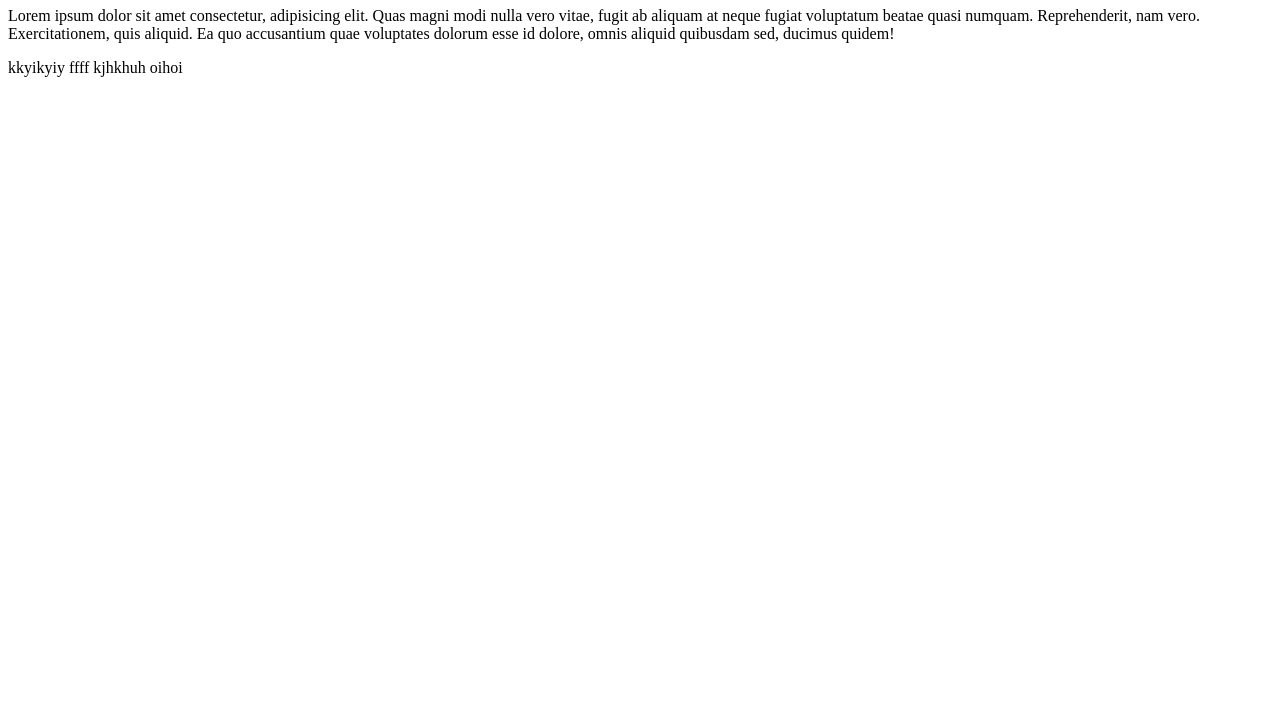
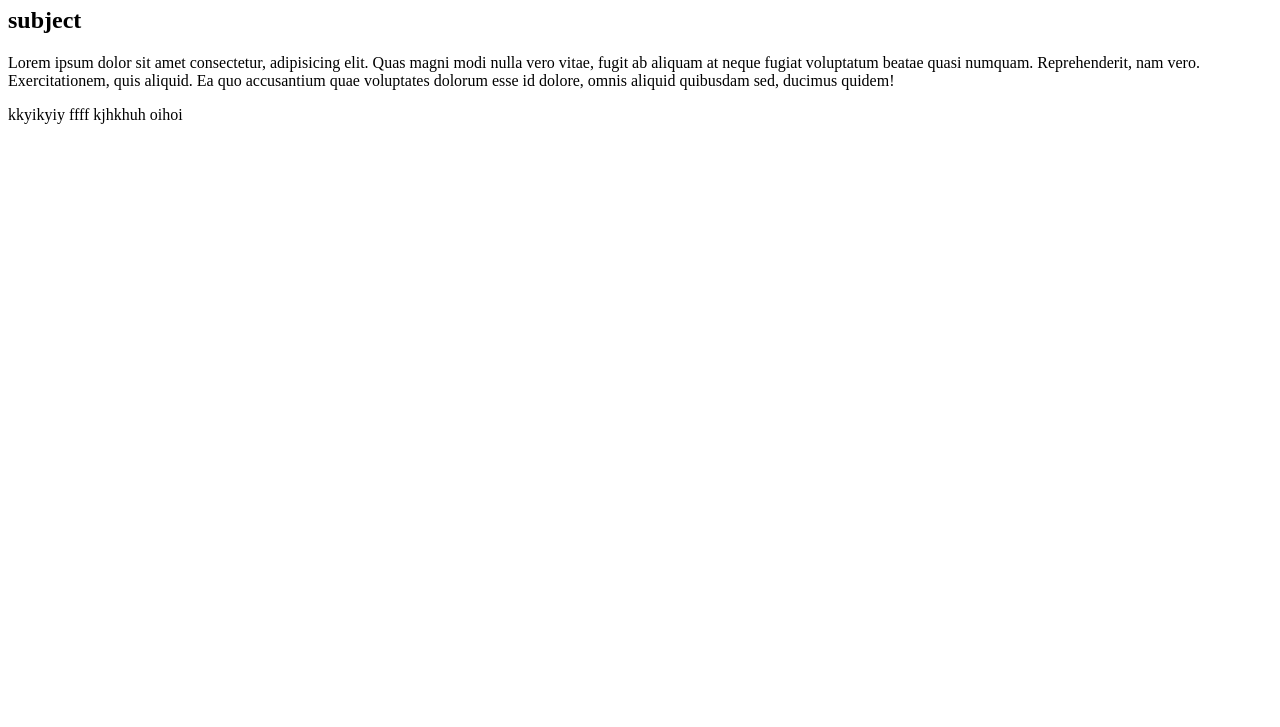
Before and after one commit to kumarsushilroy/testing1, a plain HTML site: page index.html in a window 1280 px wide. Shown: the part 73-800 px from the top of the page. Drawn offline with Linux system fonts and the light colour scheme.

Commit message:
subject added

```diff
--- a/index.html
+++ b/index.html
@@ -7,6 +7,7 @@
 </head>
 <body>
     <h1>heading</h1>
+    <h2>subject</h2>
     <p>Lorem ipsum dolor sit amet consectetur, adipisicing elit. Quas magni modi nulla vero vitae, fugit ab aliquam at neque fugiat voluptatum beatae quasi numquam. Reprehenderit, nam vero. Exercitationem, quis aliquid. Ea quo accusantium quae voluptates dolorum esse id dolore, omnis aliquid quibusdam sed, ducimus quidem!</p>
     kkyikyiy ffff kjhkhuh oihoi
 </body>
```
